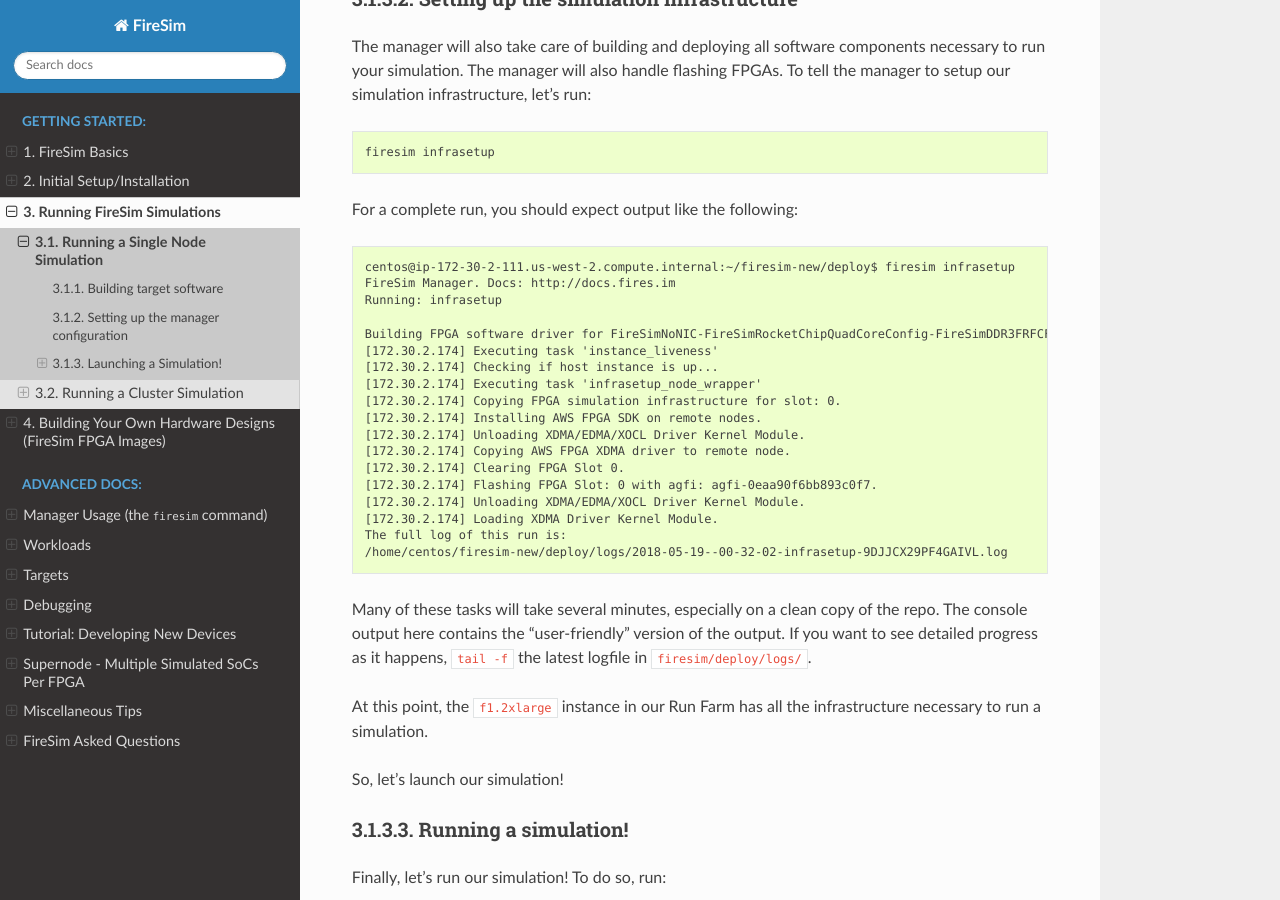
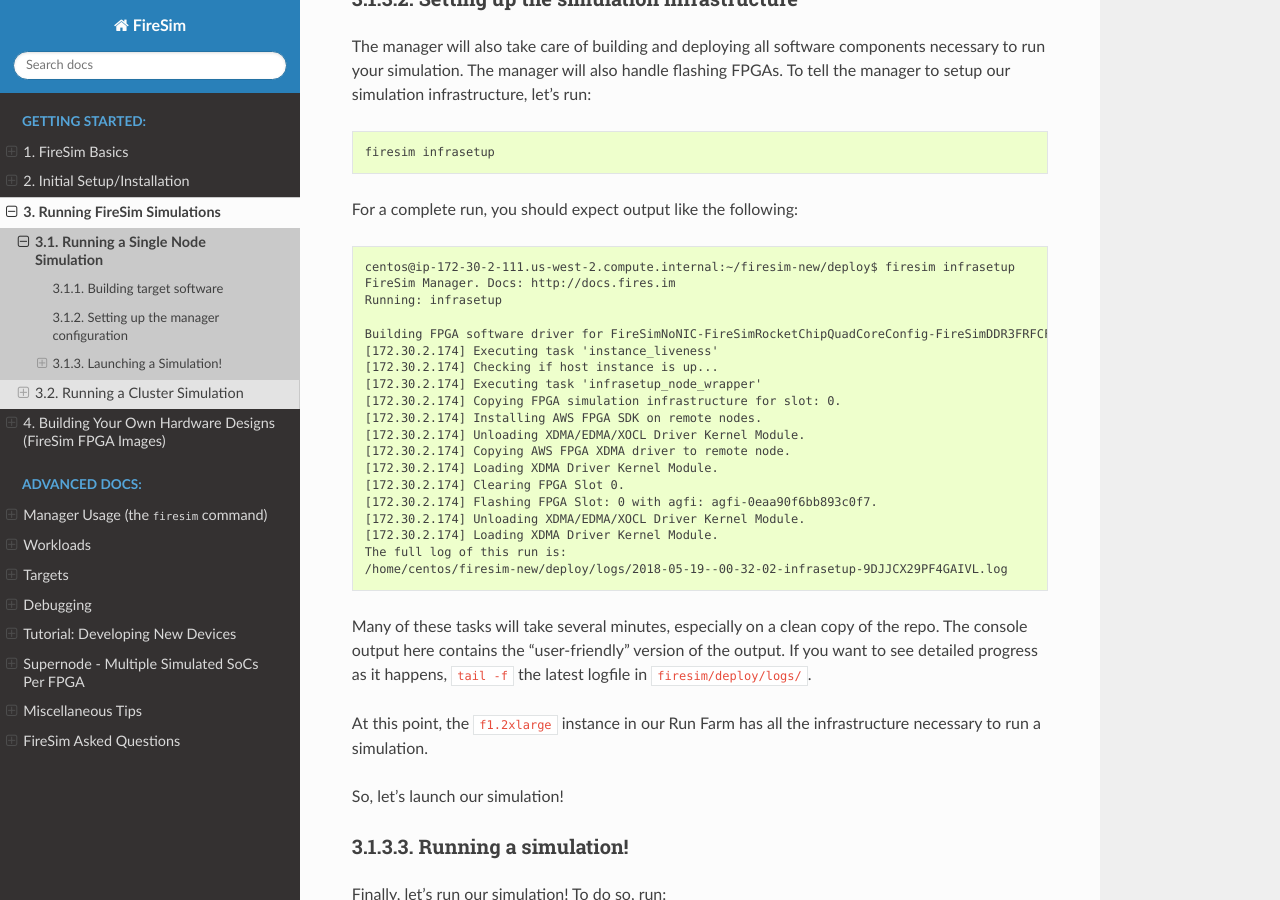
Before and after one commit to firesim/firesim, a Sphinx documentation site: the page built from docs/Running-Simulations-Tutorial/Running-a-Single-Node-Simulation.rst, in a window 1280 px wide and 900 px high, scrolled down 3952 px. Built offline with Sphinx 7.4.7 and the Read the Docs theme 2.0.0, drawn with Linux system fonts in a browser that asks for light colours.

Commit message:
update docs a bit

```diff
--- a/docs/Running-Simulations-Tutorial/Running-a-Cluster-Simulation.rst
+++ b/docs/Running-Simulations-Tutorial/Running-a-Cluster-Simulation.rst
@@ -183,6 +183,7 @@
     [172.30.2.178] Installing AWS FPGA SDK on remote nodes.
     [172.30.2.178] Unloading XDMA/EDMA/XOCL Driver Kernel Module.
     [172.30.2.178] Copying AWS FPGA XDMA driver to remote node.
+    [172.30.2.178] Loading XDMA Driver Kernel Module.
     [172.30.2.178] Clearing FPGA Slot 0.
     [172.30.2.178] Clearing FPGA Slot 1.
     [172.30.2.178] Clearing FPGA Slot 2.
--- a/docs/Running-Simulations-Tutorial/Running-a-Single-Node-Simulation.rst
+++ b/docs/Running-Simulations-Tutorial/Running-a-Single-Node-Simulation.rst
@@ -229,6 +229,7 @@
 	[172.30.2.174] Installing AWS FPGA SDK on remote nodes.
 	[172.30.2.174] Unloading XDMA/EDMA/XOCL Driver Kernel Module.
 	[172.30.2.174] Copying AWS FPGA XDMA driver to remote node.
+	[172.30.2.174] Loading XDMA Driver Kernel Module.
 	[172.30.2.174] Clearing FPGA Slot 0.
 	[172.30.2.174] Flashing FPGA Slot: 0 with agfi: agfi-0eaa90f6bb893c0f7.
 	[172.30.2.174] Unloading XDMA/EDMA/XOCL Driver Kernel Module.
```
